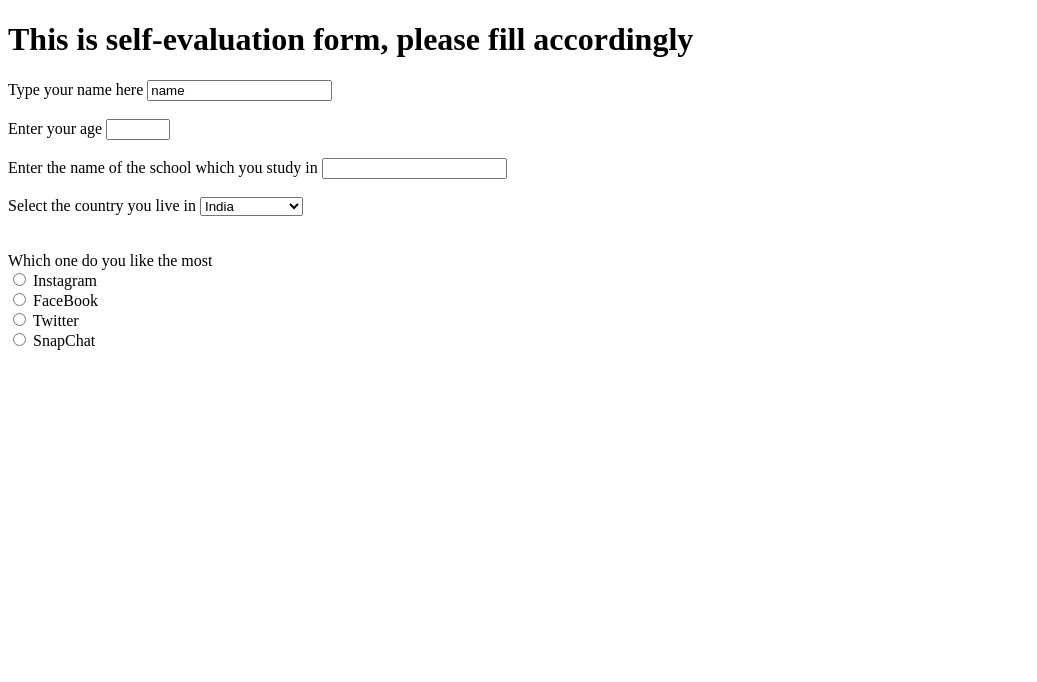
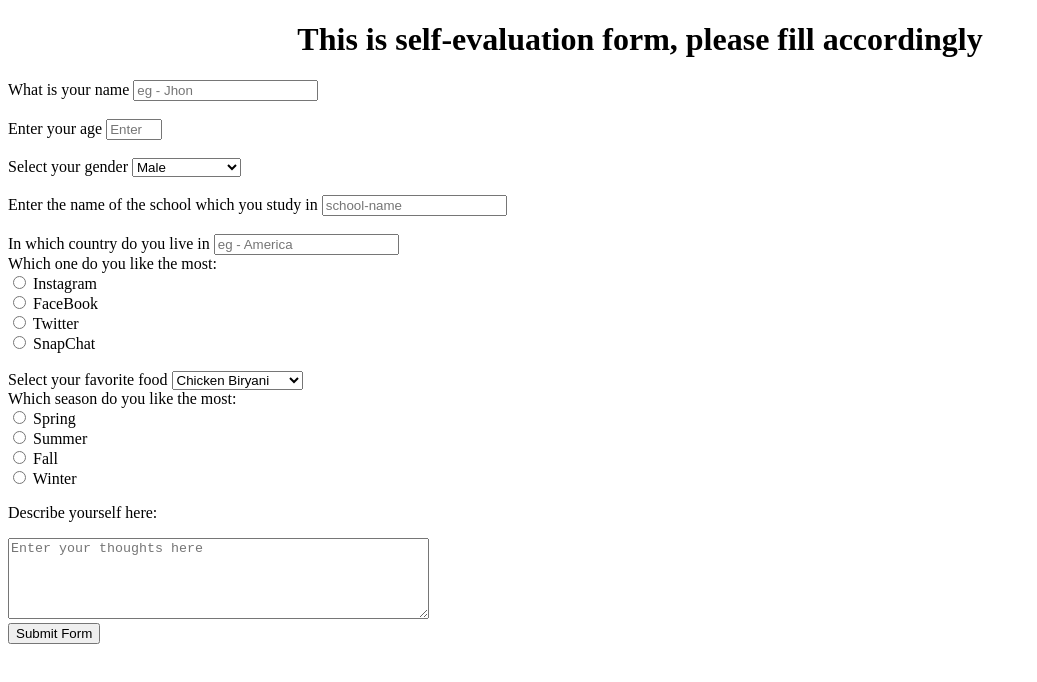
Before and after one commit to Farhaan-amin7/HTML5, a plain HTML site: page form.html in a window 1280 px wide. Shown: the whole page, without its empty margins (0-1037 px from the left). Drawn offline with Linux system fonts and the light colour scheme.

Commit message:
Form.html added

```diff
--- a/form.html
+++ b/form.html
@@ -15,48 +15,63 @@
     </head>
 
 
-    <form action="/form.html" method="post">
-        <h1>This is self-evaluation form, please fill accordingly</h1>
+    <form action="mailto:farhaanamin2020@gmail.com" method="POST">
+       <center> <h1>This is self-evaluation form, please fill accordingly</h1></center>
     <div>
-            <label for="name">Type your name here</label>
-            <input id="name" value="name" type="text" name="yourself" >
+            <label for="name">What is your name</label>
+            <input id="name" type="text" name="yourname" placeholder="eg - Jhon" required minlength="3" maxlength="20" pattern="[a-zA-Z]+">
+
             <br>
             <br>
     </div>
 
     <div>
-            <label for="age">Enter your age</label>
-            <input type="number" name="name" id="age" max="100" min="1">
+            <label for="yourage" >Enter your age</label>
+            <input type="number" name="age" id="yourage" min="1" max="75"  placeholder="Enter numbers only">
             <br>
             <br>
     </div>
+    <div>
+        <label for="gender">Select your gender</label>
+        <select name="gender" id="gender">
+            <option value="male">Male</option>
+            <option value="female">Female</option>
+            <option value="rather-not-say">Rather not say</option>
+        </select>
+    </div>
+    <br>
 
     <div>
             <label for="school">Enter the name of the school which you study in</label>
-            <input type="text" id="school" name="name">
+            <input type="text" id="school" name="nameoftheschool" placeholder="school-name">
             <br>
             <br>
     </div>
+        <div>
 
-    <div>
-            <label for="place">Select the country you live in</label>
-            <select name="place" id="place">
+            <label for="placelivein">In which country do you live in</label>
+            <input list="live-place" name="placeyoulivein" id="placelivein" placeholder="eg - America">
+            <datalist id="live-place">
                 <option value="india">India</option>
                 <option value="nepal">Nepal</option>
                 <option value="bhutan">Bhutan</option>
-                <option value="united-states">United States</option>
+                <option value="united States">United States</option>
                 <option value="england">England</option>
                 <option value="germany">Germany</option>
                 <option value="hungary">Hungary</option>
                 <option value="dubai">Dubai</option>
-            </select>
-    </div>
+                <option value="belgium">Belgium</option>
+                <option value="china">China</option>
+                <option value="denmark">Denmark</option>
+                <option value="finland">Finland</option>
+                <option value="luxembourg">Luxembourg</option>
+            </datalist>
+        </div>
+
+    <div>
+        <span>Which one do you like the most:</span>
         <br>
-        <br>
-    <div>
-        <span>Which one do you like the most</span>
-        <br>
-        <input type="radio" name="social-media" id="social-media" value="instagram">
+        <input type="radio" name="social-media" id="social-media" value="instagram" >
         <label for="social-media" >Instagram</label>
         <br>
         <input type="radio" name="social-media" id="social-media1" value="facebook">
@@ -68,11 +83,48 @@
         <input type="radio" name="social-media" id="social-media3">
         <label for="social-media3">SnapChat</label>
     </div>
-         <br>
+        <br>
+    <div>
+        <label for="favfood">Select your favorite food</label>
+        <select name="favfood" id="favfood">
+            <option value="biryani">Chicken Biryani</option>
+            <option value="curry">Curry</option>
+            <option value="tandoori-chicken">Tandoori Chicken</option>
+            <option value="chicken-kabab">Chicken Kabab</option>
+            <option value="tandoori-fish">Tandoori Fish</option>
+            <option value="none">None of the above</option>
+
+        </select>
+
+    </div>
+    <div>
+          <span>Which season do you like the most:</span>
+        <br>
+        <input type="radio" name="season" id="season" value="spring" >
+        <label for="season">Spring</label>
+
+        <br>
+        <input type="radio" name="season" id="season" value="summer">
+        <label for="season">Summer</label>
+
+        <br>
+        <input type="radio" name="season" id="season" value="fall">
+        <label for="season">Fall</label>
+
+        <br>
+        <input type="radio" name="season" id="season" value="winter">
+        <label for="season">Winter</label>
+    </div>
+    <div>
+        <p>Describe yourself here:</p>
+        <textarea name="describetext" id="textonly" cols="50" rows="5" placeholder="Enter your thoughts here"></textarea>
+    </div>
+    <input type="submit" name="submitForm" id="formsubmit" value="Submit Form">
 
 <!--Now only need to add some more details about a person and submit the form-->
 </form>
 
 
+
 </body>
 </html>
```
Also changed, not shown: submission.html (added), submission.txt (deleted).
